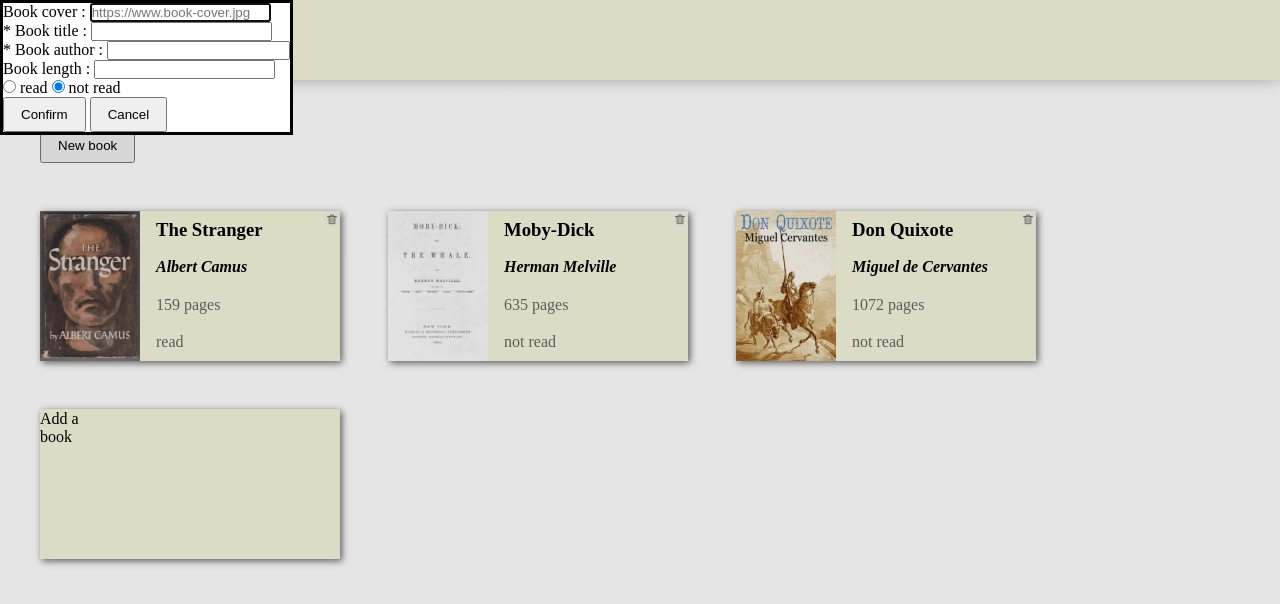
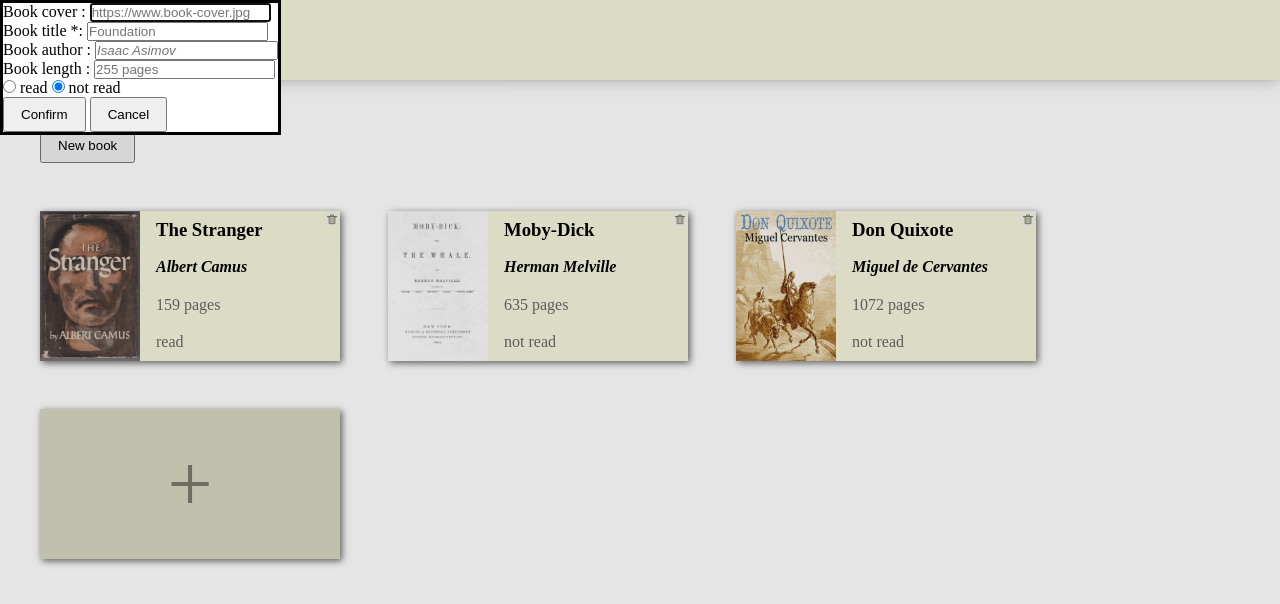
Before and after one commit to Touky13/Library, a plain HTML site: page index.html in a window 1280 px wide. Both pictures are taken after a click on the button "New book". Drawn offline with Linux system fonts and the light colour scheme.

Commit message:
Styled new book card

```diff
--- a/index.html
+++ b/index.html
@@ -20,16 +20,16 @@
                     <input type="url" name = "cover" id="cover" placeholder="https://www.book-cover.jpg">
                 </p>
                 <p>
-                    <label for="title">* Book title :</label>
-                    <input type="text" name = "title" id="title" required>
+                    <label for="title">Book title *:</label>
+                    <input type="text" name = "title" id="title" placeholder="Foundation" required>
                 </p>
                 <p>
-                    <label for="author">* Book author :</label>
-                    <input type="text" name = "author" id="author" required>
+                    <label for="author">Book author :</label>
+                    <input type="text" name = "author" id="author" placeholder="Isaac Asimov">
                 </p>
                 <p>
                     <label for="length">Book length :</label>
-                    <input type="text" name = "length" id="length">
+                    <input type="text" name = "length" id="length" placeholder="255 pages">
                 </p>
                 <p>
                     <input type="radio" name = "status" id="read" value="read" checked>
@@ -44,7 +44,11 @@
             </form>
         </dialog>
         <button id="add-book">New book</button>
-        <div class="new-card">Add a book</div>
+        <div class="new-card">
+            <div id="overlay">
+                <p>+</p>
+            </div>
+        </div>
     </div>
 
     <div class="footer">
--- a/styles.css
+++ b/styles.css
@@ -71,6 +71,26 @@ body {
     order: 99;
 }
 
+#overlay {
+    background-color: rgba(0,0,0,0.25);
+    opacity: 50%;
+    color: black;
+    min-height: 100%;
+    grid-area: span 4 / span 3;
+}
+
+#overlay p {
+    text-align: center;
+    vertical-align: middle;
+    line-height: 150px;
+    font-size: 5rem;
+    color: black;
+}
+
+#overlay:hover {
+    opacity: 100%;
+}
+
 #author {
     font-style: italic;
 }
```
